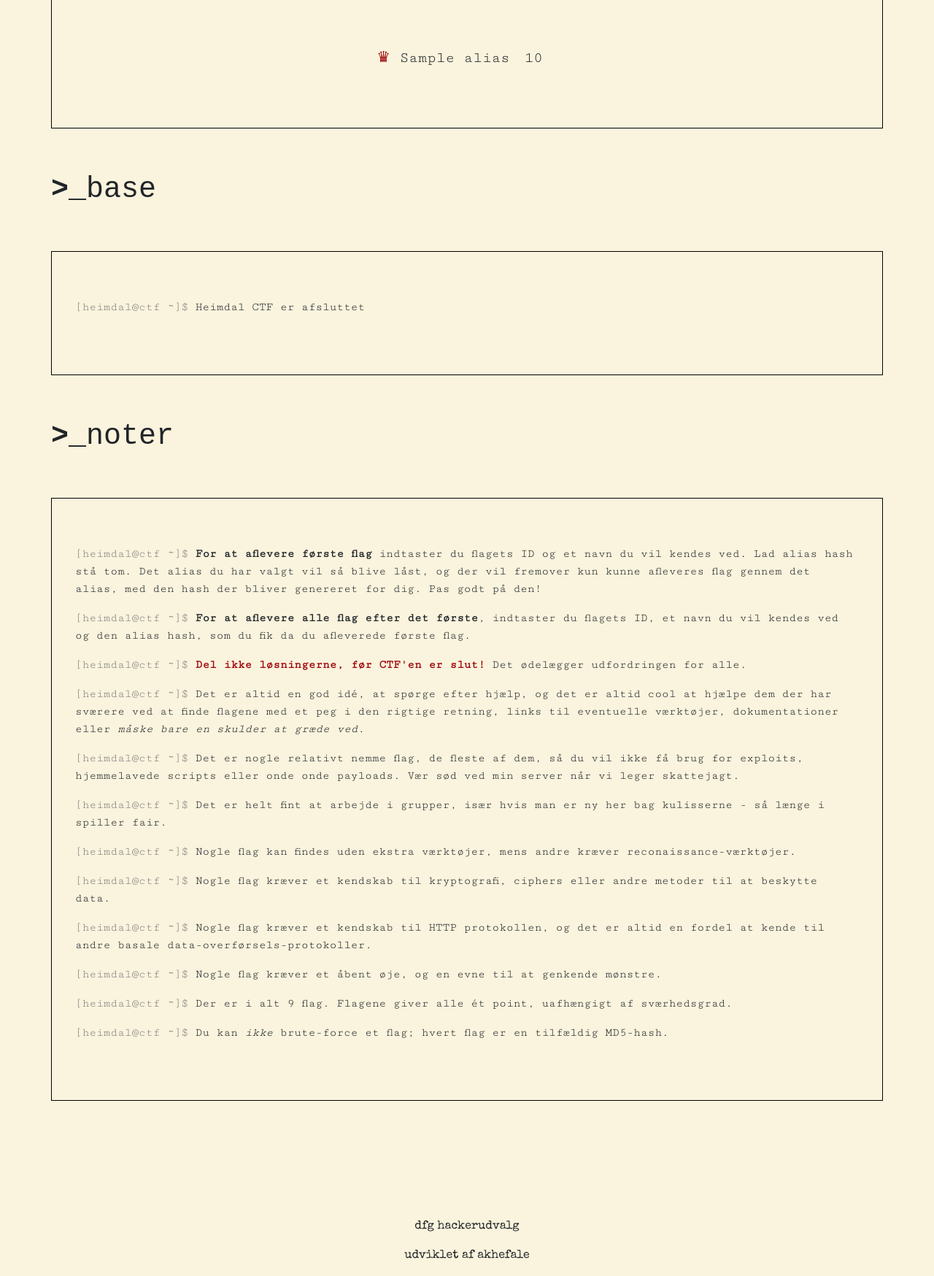
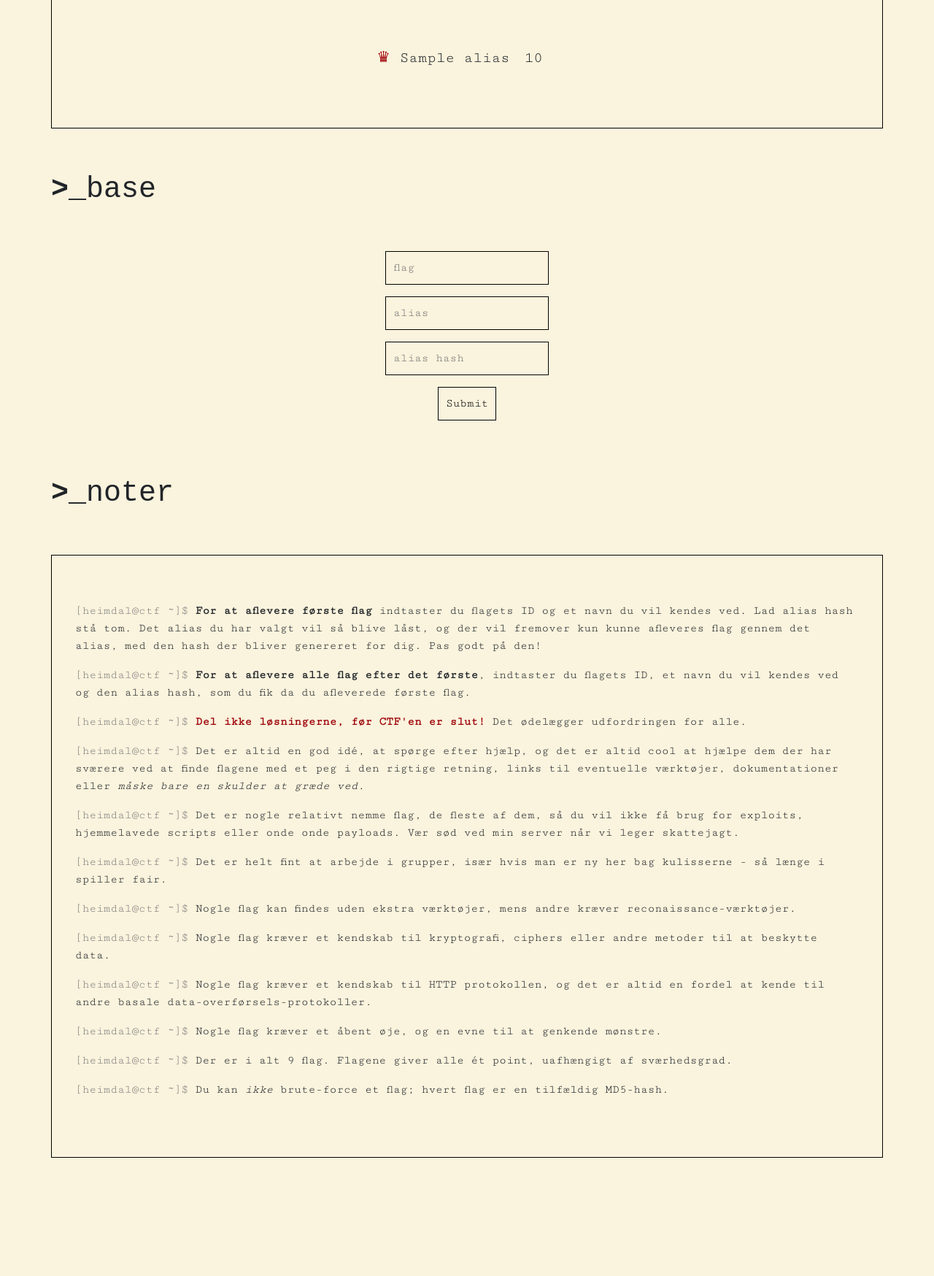
Before and after one commit to akhefale/heimdal-ctf, a Python web app: template app/templates/index.html in a window 1280 px wide. Shown: the part 555-2303 px from the top of the page at 73% size. Run offline with Jinja, Linux system fonts and the light colour scheme; the template is opened without the code that fills it: most values are stand-ins (such as "Sample title", 1, 10 or a date in 2020); form fields are guessed from the names that the template uses; some libraries are stand-ins or nearby versions; some web fonts are replaced.

Commit message:
reopen submission

```diff
--- a/app/templates/index.html
+++ b/app/templates/index.html
@@ -24,10 +24,10 @@
   </div>
   <div class="block">
     <h1 class="row">base</h1>
-    <div class="jumbotron row">
+    <!-- <div class="jumbotron row">
       <p>Heimdal CTF er afsluttet</p>
-    </div>
-    <!-- <form action="" method="POST" class="row" novalidate>
+    </div> -->
+    <form action="" method="POST" class="row" novalidate>
       {{ form.hidden_tag() }}
       <p>
         {{ form.hash(placeholder="flag") }}
@@ -39,7 +39,7 @@
         {{ form.alias_hash(placeholder="alias hash") }}
       </p>
       <p>{{ form.submit() }}</p>
-    </form> -->
+    </form>
   </div>
   <div class="block">
     <h1 class="row">noter</h1>
```
